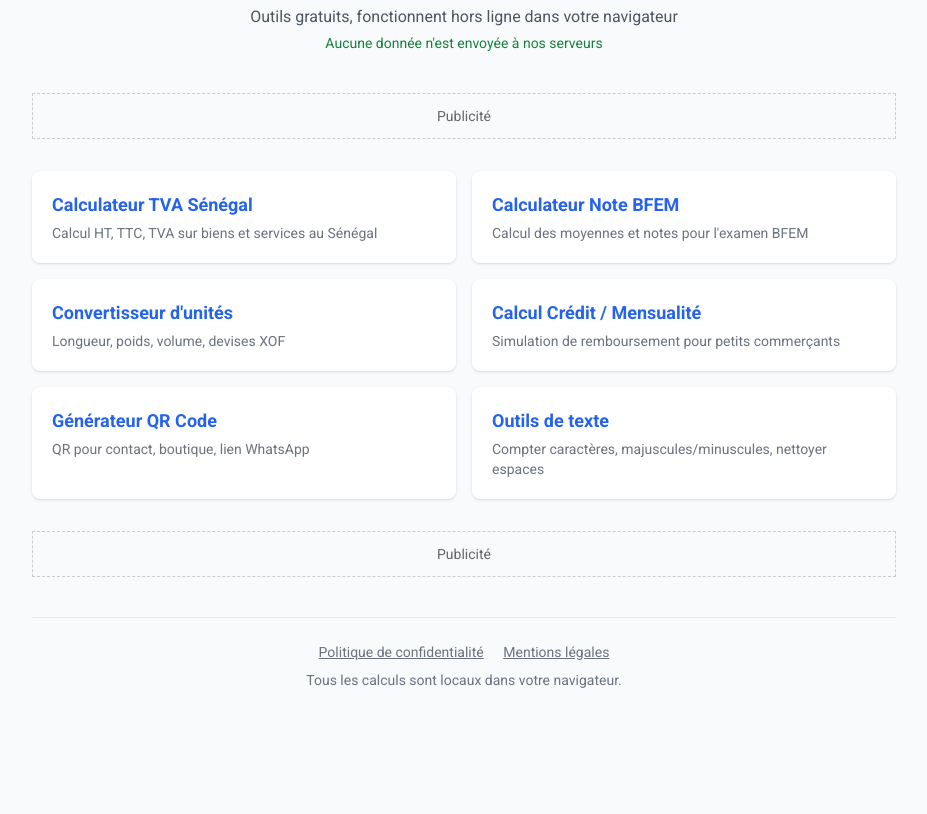
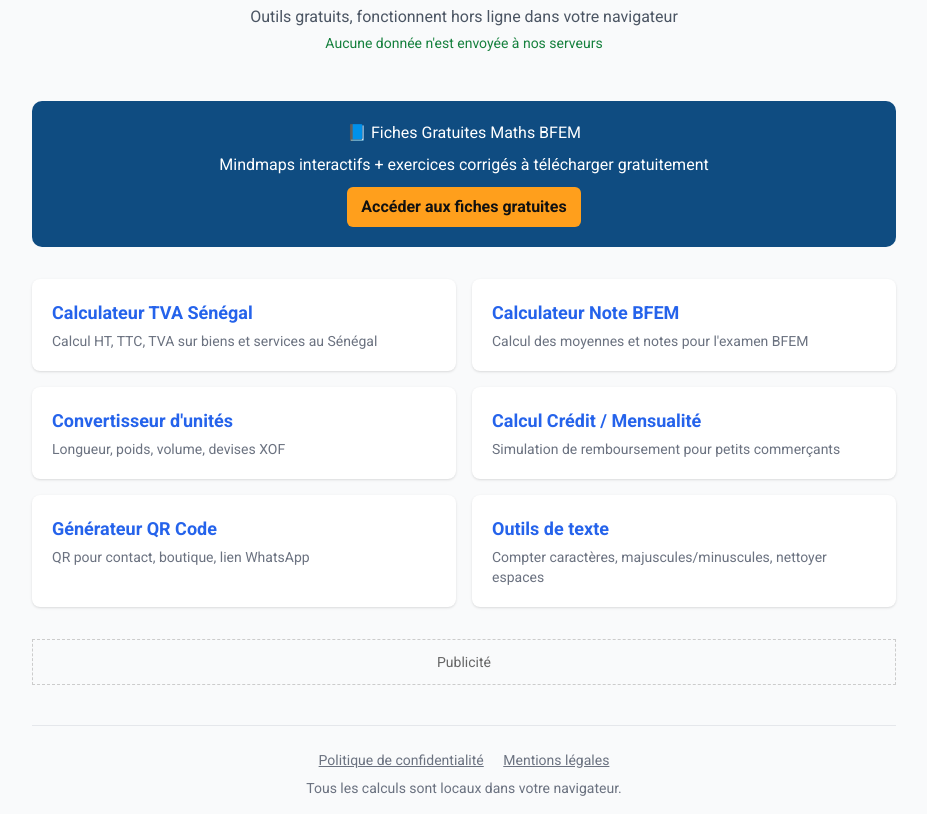
Before and after one commit to dabaibaibear/outilsen, a plain HTML site: page index.html in a window 1280 px wide. Shown: the part 79-893 px from the top of the page, without its empty margins (176-1103 px from the left). Before the commit the page ends 800 px from the top, so only its background shows below. Drawn offline with nearby package versions, Linux system fonts and the light colour scheme.

Commit message:
Add files via upload

```diff
--- a/index.html
+++ b/index.html
@@ -28,9 +28,18 @@ body {font-family: 'Roboto', sans-serif;}
   </header>
 
   <!-- 广告位 首页上方 预留 -->
-  <div class="pub">
+  <!--<div class="pub">
     <span class="text-sm">Publicité</span>
   </div>
+-->
+<!-- Publicité / Bannière → lien vers bfem-gratuit.html -->
+<a href="/bfem-gratuit.html" style="text-decoration:none; display:block;">
+<div class="publicite" style="background:#0f4c81; color:white; padding:20px; border-radius:10px; text-align:center; margin:24px 0; cursor:pointer;">
+    <h3 style="margin-bottom:8px;">📘 Fiches Gratuites Maths BFEM</h3>
+    <p style="margin-bottom:0;">Mindmaps interactifs + exercices corrigés à télécharger gratuitement</p>
+    <span style="display:inline-block; margin-top:10px; background:#ff9f1c; color:#111; padding:8px 14px; border-radius:6px; font-weight:bold;">Accéder aux fiches gratuites</span>
+</div>
+</a>
 
   <main class="grid grid-cols-1 md:grid-cols-2 gap-4 my-8">
     <a href="tva.html" class="block bg-white p-5 rounded-lg shadow hover:shadow-md transition">
```
